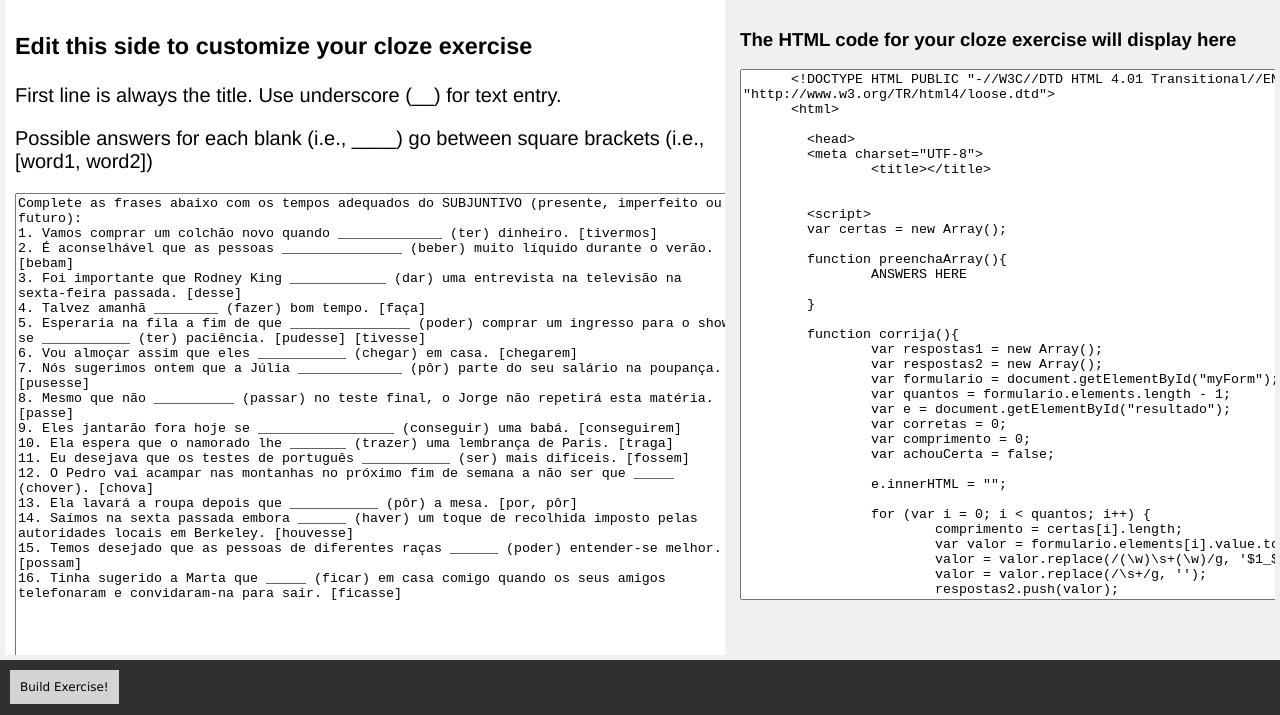
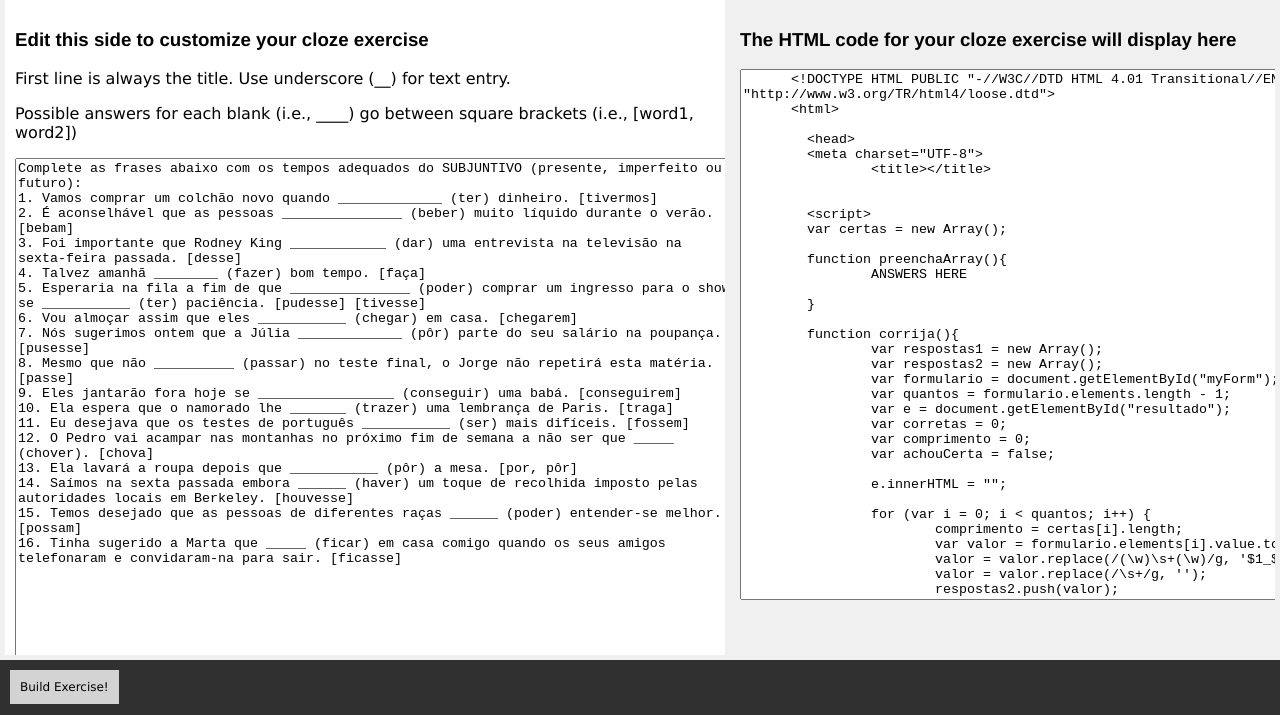
Before and after one commit to picoral/cloze_html_builder, a plain HTML site: page index.html in a window 1280 px wide. Shown: the part 85-800 px from the top of the page. Drawn offline with nearby package versions, Linux system fonts and the light colour scheme.

Commit message:
fixed <p> font formatting

```diff
--- a/style.css
+++ b/style.css
@@ -13,11 +13,6 @@ h2  {
 }
 
 h3  {
-	font-family: Helvetica;
-
-}
-
-p  {
 	font-family: Helvetica;
 
 }
@@ -110,7 +105,8 @@ div.text_window {
 	bottom: 60px;
 	padding: 10px;
 	overflow: auto;
-	font-size: 20px;
+  font-family: verdana;
+	font-size: 16px;
 
 }
 
@@ -123,7 +119,6 @@ div.info_box {
 	bottom: 60px;
 	padding: 10px;
 	overflow: auto;
-	font-size: 20px;
 	font-family: verdana;
 	font-size: 16px;
 
```
